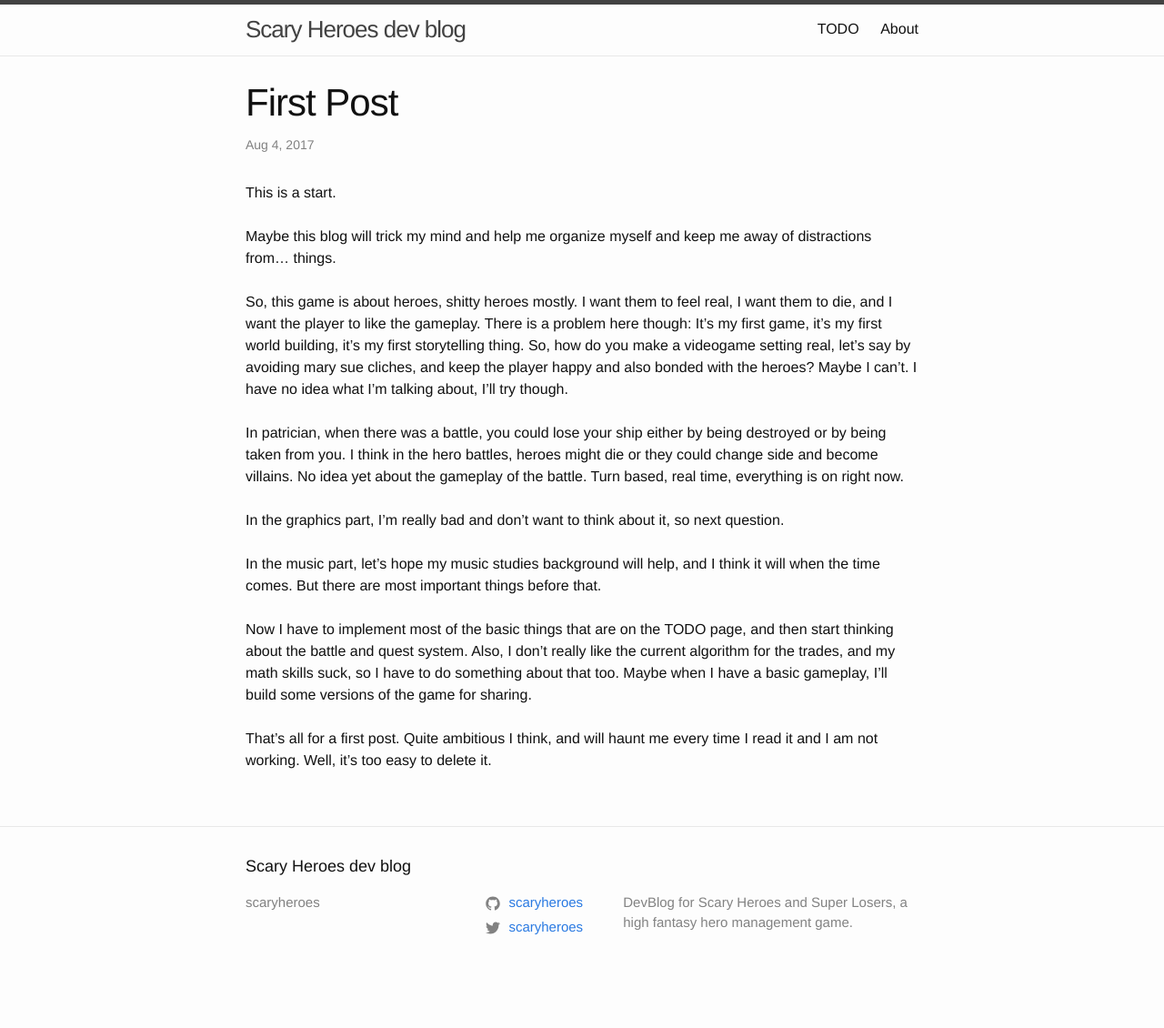
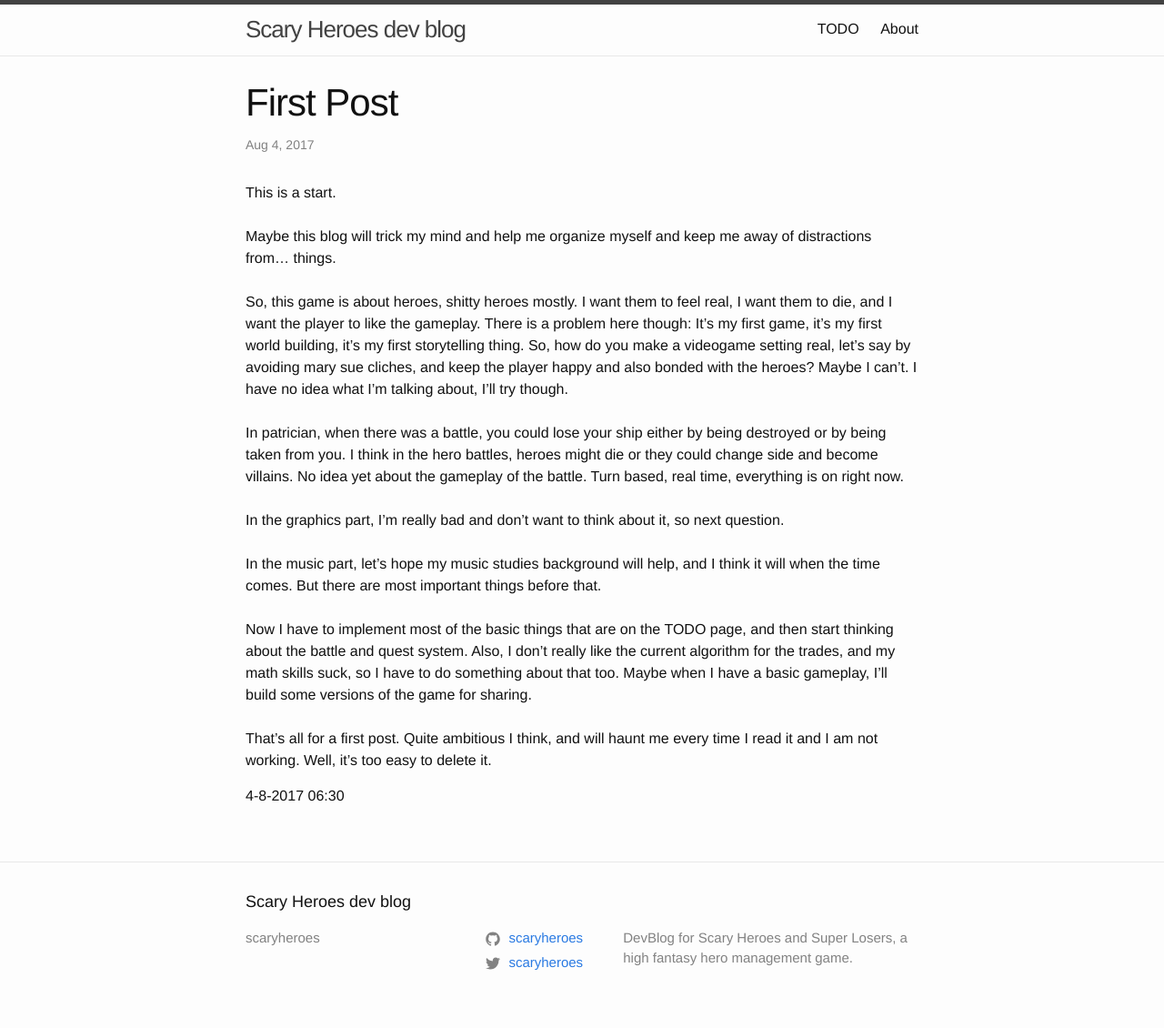
Before and after one commit to scaryheroes/scaryheroes.github.io, a Jekyll site: the page built from _posts/2017-08-04-first-post.md, in a window 1280 px wide. Shown: the whole page at 91% size. Built offline with Jekyll 4.4.1, drawn with Linux system fonts in a browser that asks for light colours; before the commit the page ends 1091 px from its top, so only the background shows below that.

Commit message:
add date of post

```diff
--- a/_posts/2017-08-04-first-post.md
+++ b/_posts/2017-08-04-first-post.md
@@ -20,3 +20,5 @@ and quest system. Also, I don't really like the current algorithm for the trades
 do something about that too. Maybe when I have a basic gameplay, I'll build some versions of the game for sharing.
 <br> <br>That's all for a first post. Quite ambitious I think, and will haunt me every time I read it and I am not working. Well,
  it's too easy to delete it.
+
+ 4-8-2017 06:30
```
